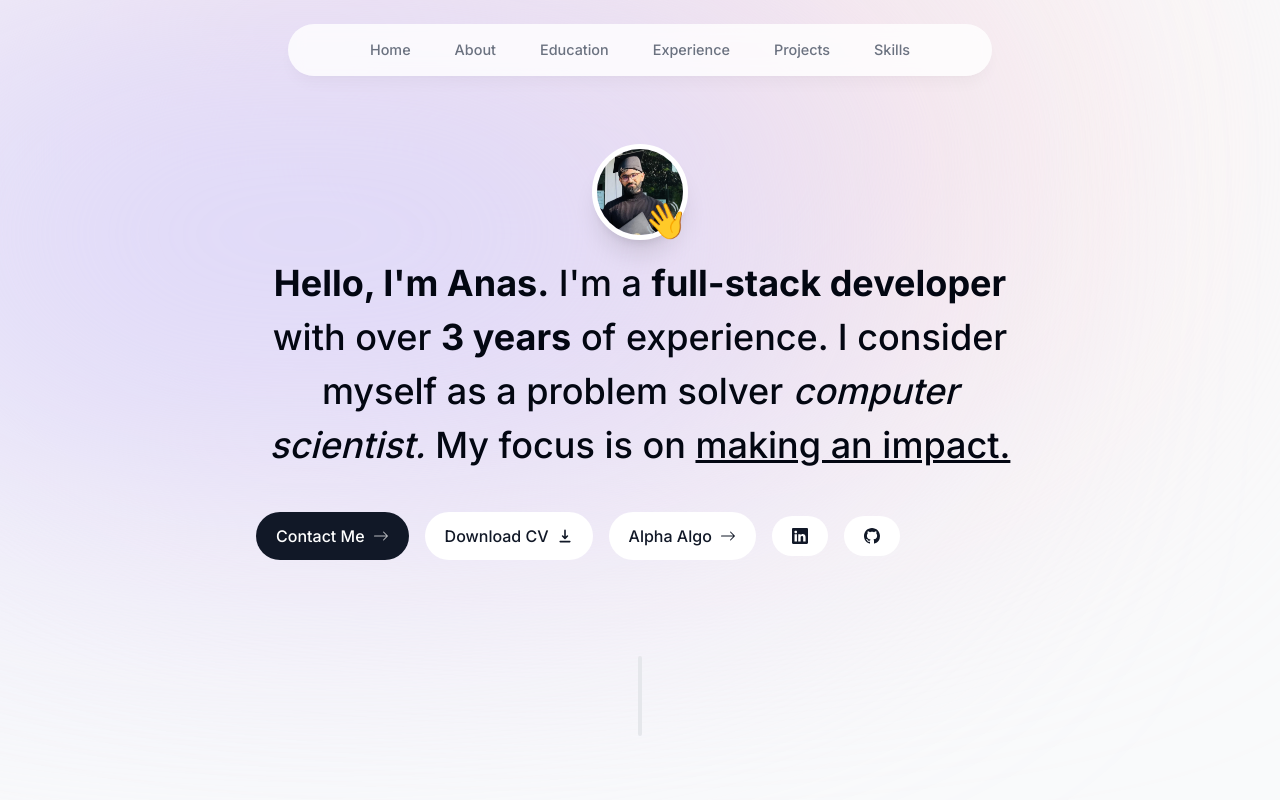
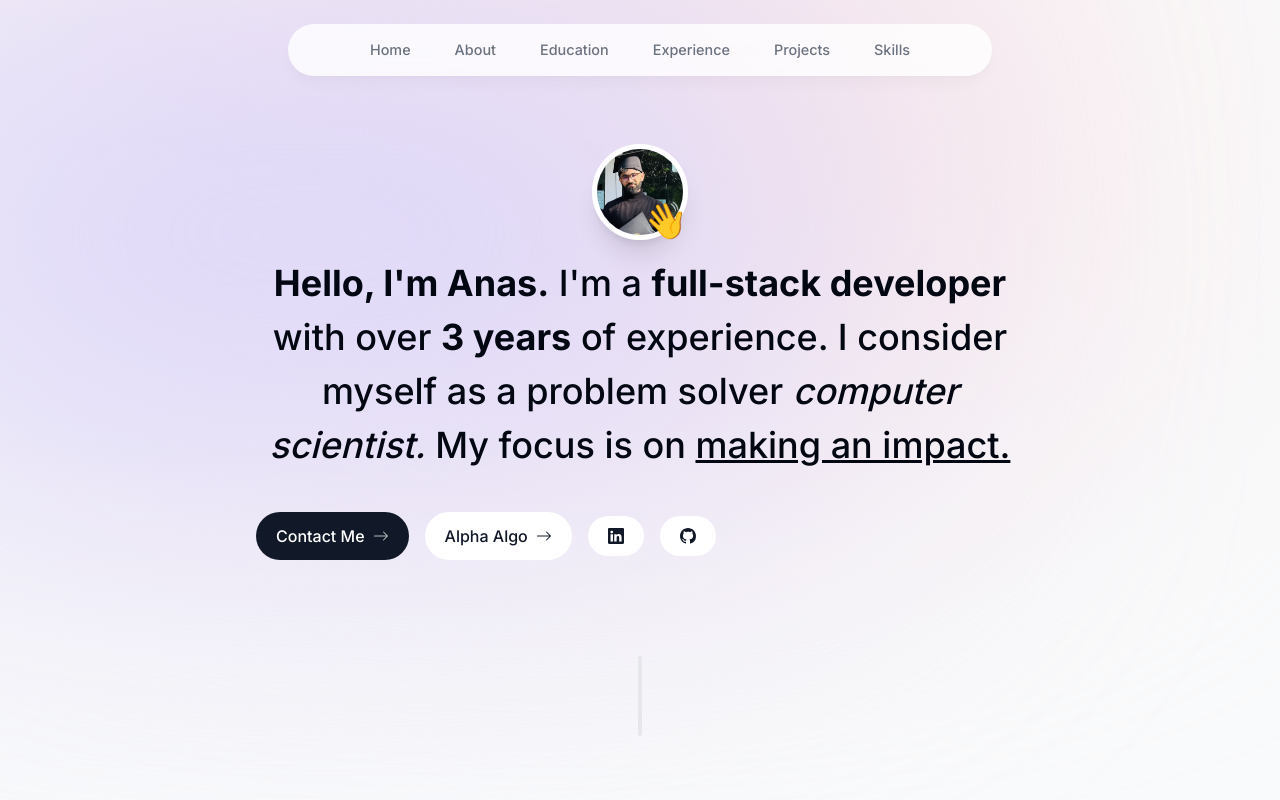
Before and after one commit to ANASMALVAT/portfolio, a Next.js app: page / in a window 1280 px wide. Shown: the top 800 px of the page. Built offline with nearby package versions, Linux system fonts and the light colour scheme.

Commit message:
Update intro.tsx

```diff
--- a/components/intro.tsx
+++ b/components/intro.tsx
@@ -71,7 +71,6 @@ export default function Intro() {
                 Contact Me{" "}
                 <BsArrowRight className="opacity-70 group-hover:translate-x-1 transition" />
                 </a>
-                <a className=" bg-white text-gray-900 px-5 py-3 flex items-center gap-2 rounded-full outline-none focus:scale-105 hover:scale-105 active:scale-105 transition cursor-pointer" download href="/CV.pdf"> Download CV <HiDownload/> </a>
                 <a className=" bg-white text-gray-900 px-5 py-3 flex items-center gap-2 rounded-full outline-none focus:scale-105 hover:scale-105 active:scale-105 transition cursor-pointer" download target="_blank" href="http://52.201.195.236:3000"> Alpha Algo <BsArrowRight/> </a>
                 <a className=" bg-white text-gray-900 px-5 py-3 flex items-center gap-2  hover:scale-105 rounded-full cursor-pointer " href="https://www.linkedin.com/in/anas-malvat/"  target="_blank"> <BsLinkedin/> </a>
                 <a className=" bg-white text-gray-900 px-5 py-3 flex items-center gap-2 rounded-full hover:scale-105 cursor-pointer " href="https://github.com/ANASMALVAT/" target="_blank"> <BsGithub/> </a>
```
